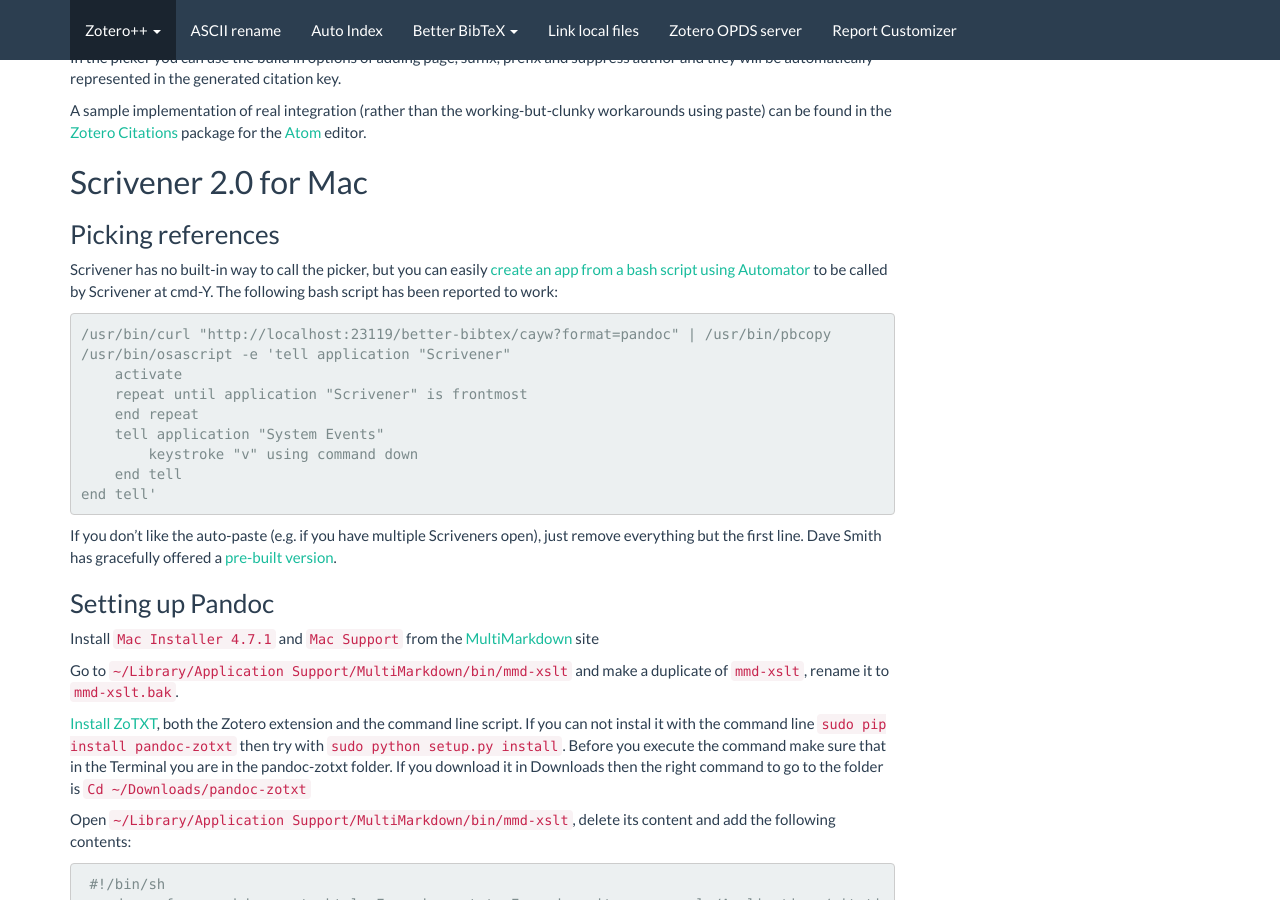
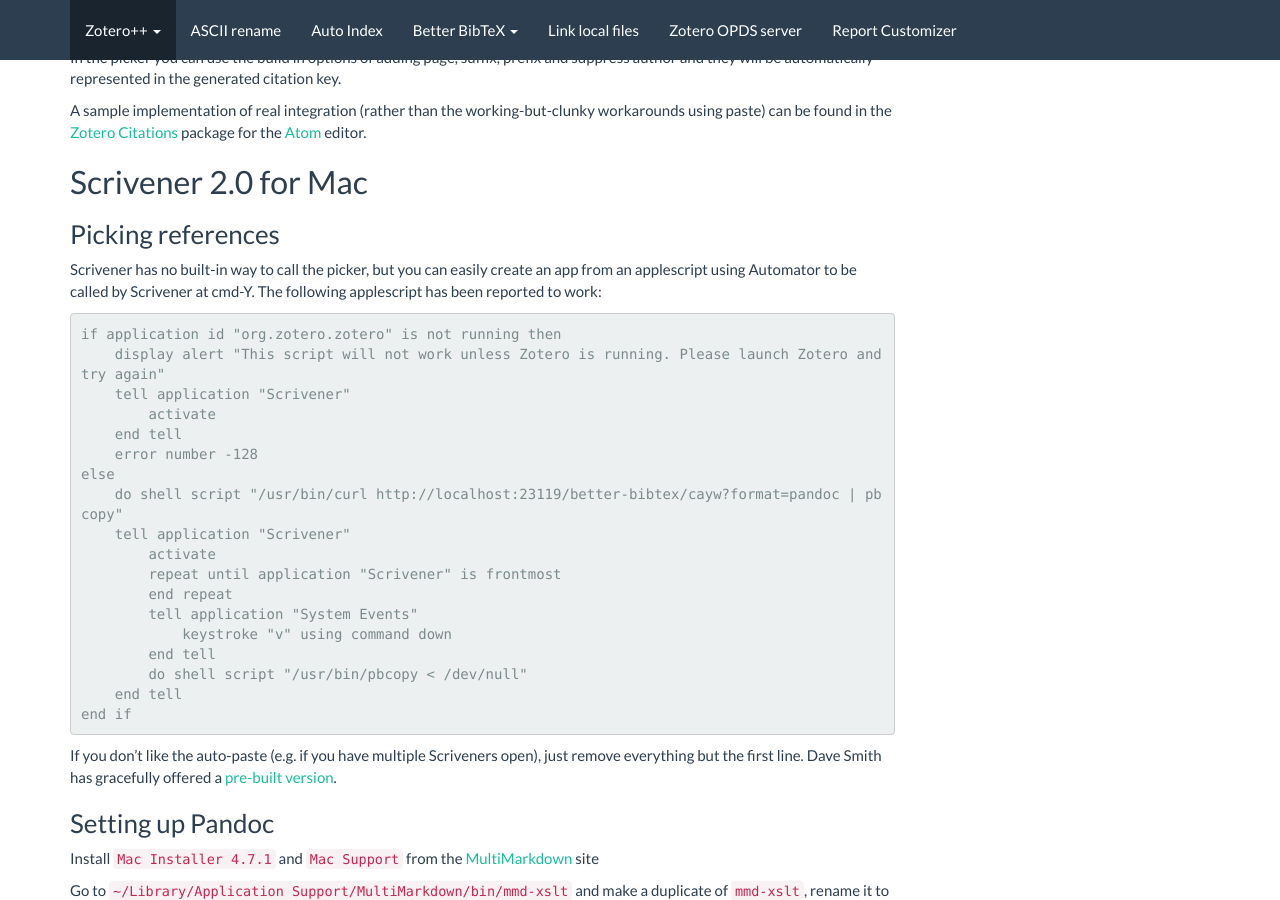
Before and after one commit to edwinksl/ZotPlus.github.io, a Jekyll site: the page built from better-bibtex/cayw.md, in a window 1280 px wide and 900 px high, scrolled down 1091 px. Built offline with Jekyll 4.4.1, drawn with Linux system fonts in a browser that asks for light colours; nearby versions of some CDN libraries.

Commit message:
Sorry, improved the script.

````diff
--- a/better-bibtex/cayw.md
+++ b/better-bibtex/cayw.md
@@ -66,17 +66,28 @@
 
 ### Picking references
 
-Scrivener has no built-in way to call the picker, but you can easily [create an app from a bash script using Automator](http://stackoverflow.com/a/281455/2541040) to be called by Scrivener at cmd-Y. The following bash script has been reported to work:
+Scrivener has no built-in way to call the picker, but you can easily create an app from an applescript using Automator to be called by Scrivener at cmd-Y. The following applescript has been reported to work:
 
-    /usr/bin/curl "http://localhost:23119/better-bibtex/cayw?format=pandoc" | /usr/bin/pbcopy
-    /usr/bin/osascript -e 'tell application "Scrivener"
+```applescript
+if application id "org.zotero.zotero" is not running then
+    display alert "This script will not work unless Zotero is running. Please launch Zotero and try again"
+    tell application "Scrivener"
+        activate
+    end tell
+    error number -128
+else
+    do shell script "/usr/bin/curl http://localhost:23119/better-bibtex/cayw?format=pandoc | pbcopy"
+    tell application "Scrivener"
         activate
         repeat until application "Scrivener" is frontmost
         end repeat
         tell application "System Events"
             keystroke "v" using command down
         end tell
-    end tell'
+        do shell script "/usr/bin/pbcopy < /dev/null"
+    end tell
+end if
+```
 
 If you don't like the auto-paste (e.g. if you have multiple Scriveners open), just remove everything but the first line.
 Dave Smith has gracefully offered a [pre-built version](https://www.dropbox.com/sh/htybak3pb3uhfp0/AAAvozL5etMu7V9WSH-gx9Csa?dl=1).
````
